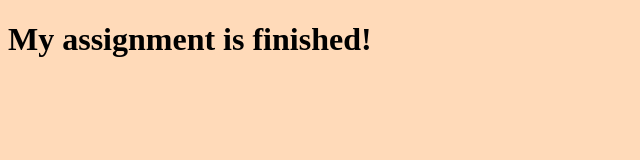
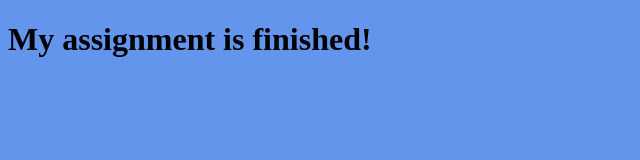
Before and after one commit to RealGUppercut/week-1-assignment, a plain HTML site: page index.html in a window 1280 px wide. Shown: the whole page, without its empty margins (0-640 px from the left). Drawn offline with Linux system fonts and the light colour scheme.

Commit message:
chaged bacround colour from peachpuff to cornflowerblue

```diff
--- a/style.css
+++ b/style.css
@@ -1,3 +1,3 @@
 body {
-    background-color: peachpuff;
+    background-color: cornflowerblue
 }
```
